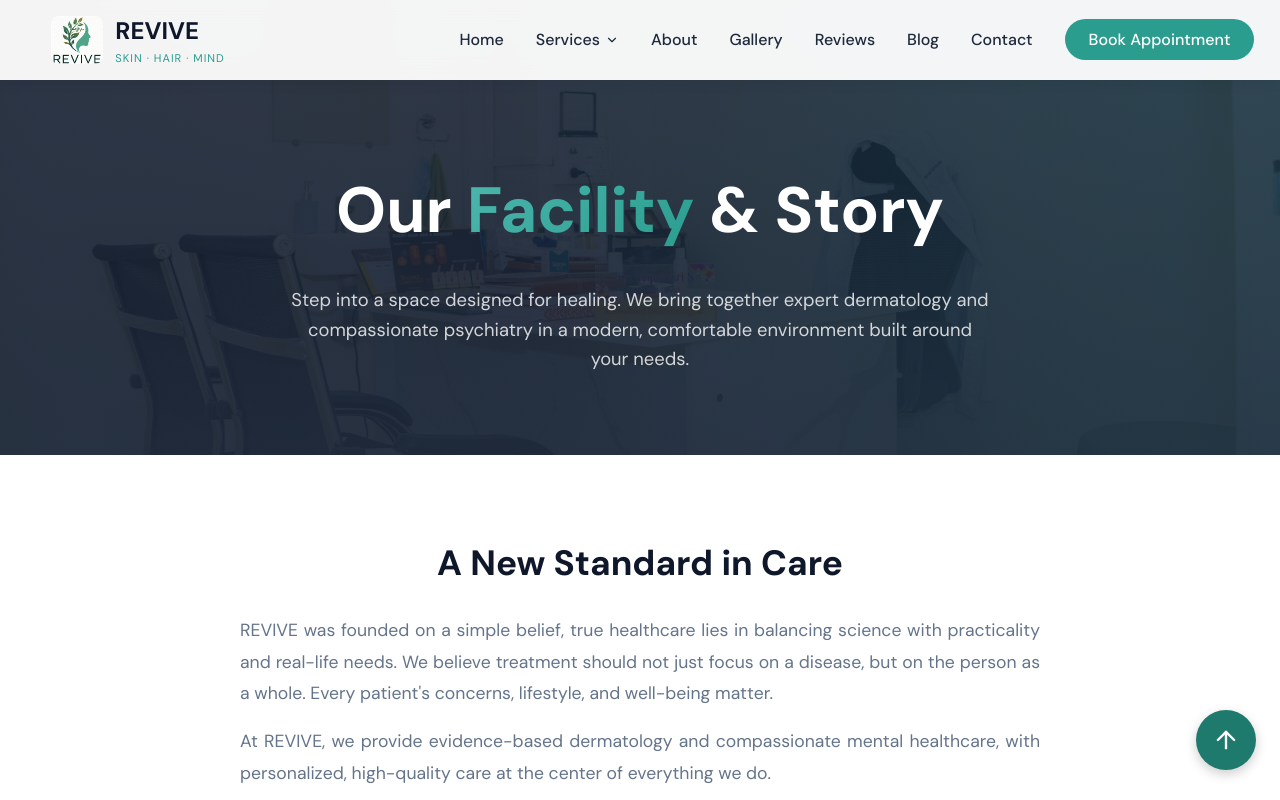
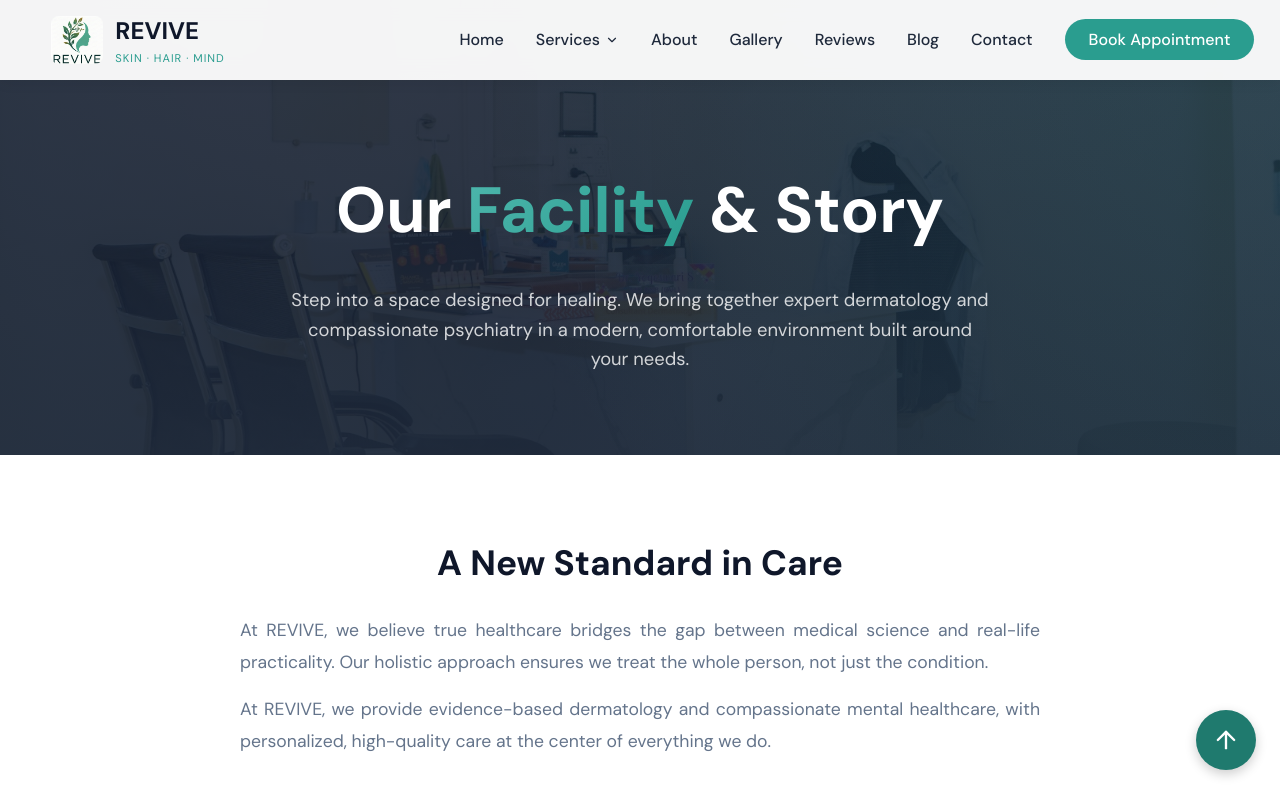
Before and after one commit to GENAI-NETWORKS/reviveclinic, a React (Vite) app: page /about in a window 1280 px wide. Shown: the top 800 px of the page. Built offline with nearby package versions, Linux system fonts and the light colour scheme; no server answers.

Commit message:
Update clinic philosophy caption

```diff
--- a/src/pages/About.jsx
+++ b/src/pages/About.jsx
@@ -29,7 +29,7 @@ export default function About() {
       <section className="philosophy-section">
         <div className="philosophy-inner">
           <h2>A New Standard in Care</h2>
-          <p>REVIVE was founded on a simple belief, true healthcare lies in balancing science with practicality and real-life needs. We believe treatment should not just focus on a disease, but on the person as a whole. Every patient's concerns, lifestyle, and well-being matter.</p>
+          <p>At REVIVE, we believe true healthcare bridges the gap between medical science and real-life practicality. Our holistic approach ensures we treat the whole person, not just the condition.</p>
           <p style={{ marginTop: '16px' }}>At REVIVE, we provide evidence-based dermatology and compassionate mental healthcare, with personalized, high-quality care at the center of everything we do.</p>
         </div>
       </section>
```
